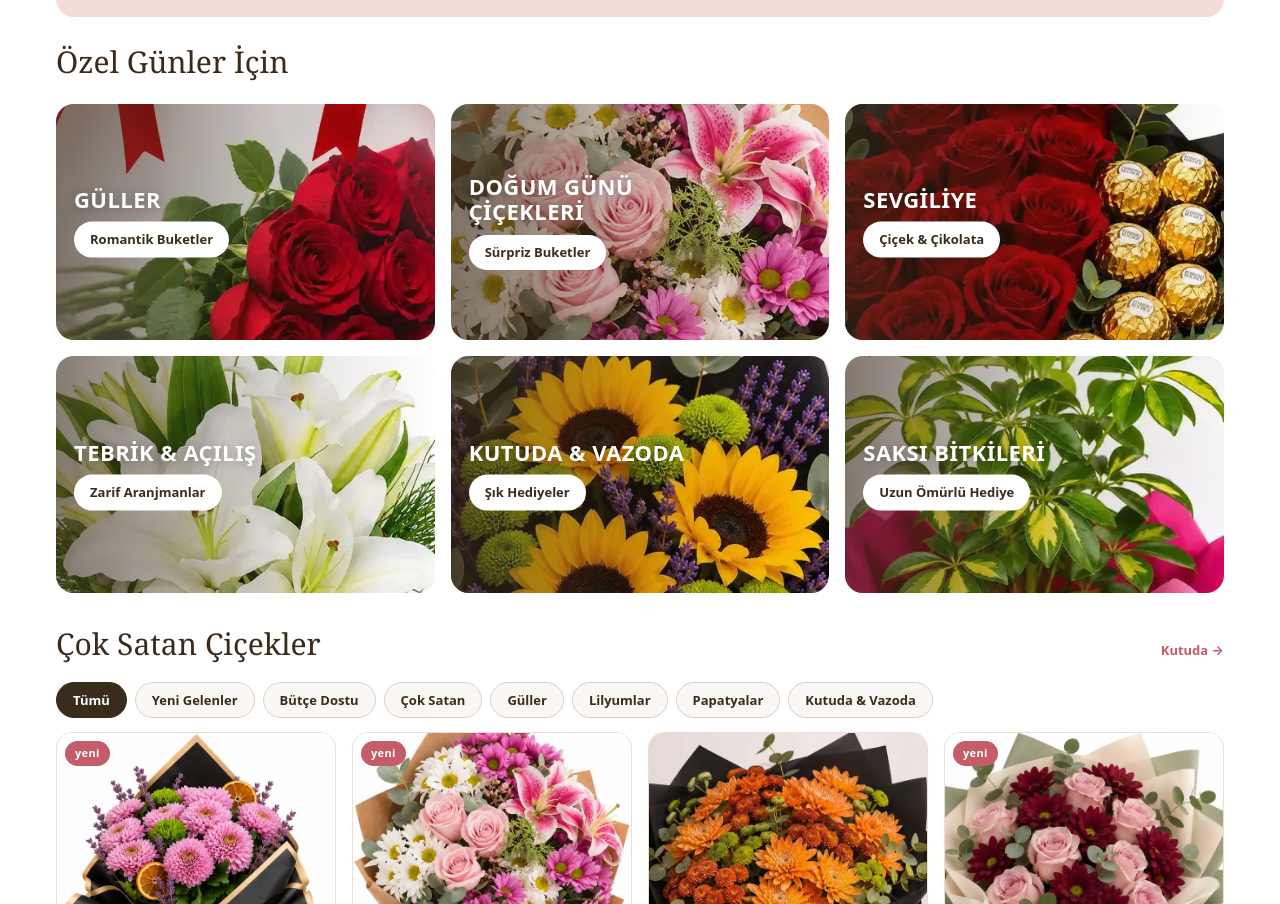
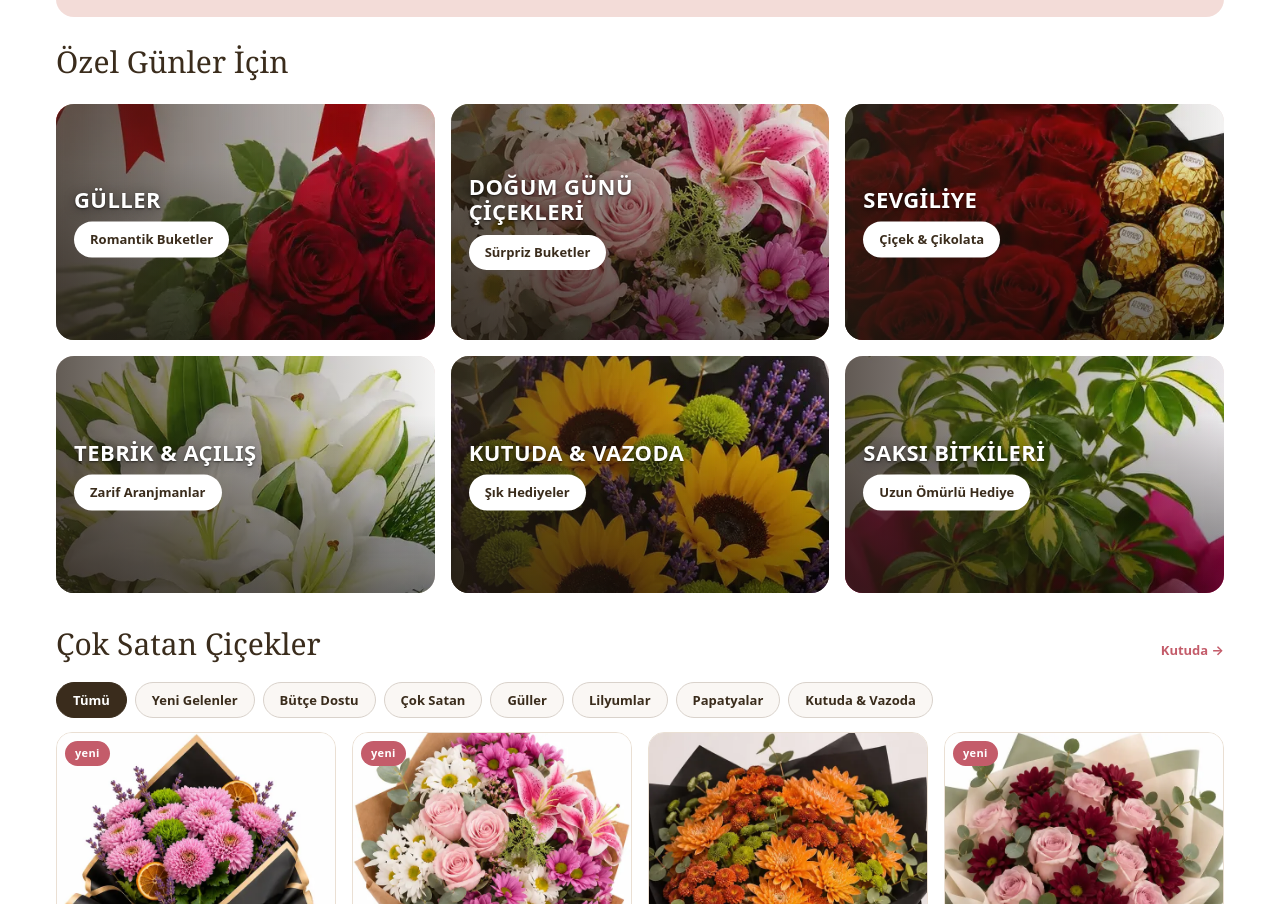
Before and after one commit to veinpsycoo/lidya-flowers-ornek, a plain HTML site: page index.html in a window 1280 px wide. Shown: the part 986-1890 px from the top of the page. Drawn offline with Linux system fonts and the light colour scheme.

Commit message:
Kategori kartları: daha koyu degrade, okunur başlık

```diff
--- a/index.html
+++ b/index.html
@@ -116,9 +116,9 @@ footer a:hover{color:#fff}
 .bk{position:relative;display:block;border-radius:18px;overflow:hidden;aspect-ratio:2.2/1;background:var(--pink)}
 .bk img{width:100%;height:100%;object-fit:cover;transition:transform .4s}
 .bk:hover img{transform:scale(1.04)}
-.bk::after{content:"";position:absolute;inset:0;background:linear-gradient(90deg,rgba(58,44,28,.62),rgba(58,44,28,.12) 62%,transparent)}
+.bk::after{content:"";position:absolute;inset:0;background:linear-gradient(90deg,rgba(40,30,20,.72),rgba(40,30,20,.3) 60%,rgba(40,30,20,.05)),linear-gradient(transparent 25%,rgba(0,0,0,.55))}
 .bk div{position:absolute;left:18px;top:50%;transform:translateY(-50%);z-index:1;max-width:62%}
-.bk h3{margin:0 0 10px;color:#fff;font:800 clamp(17px,4.8vw,22px)/1.15 system-ui,sans-serif;letter-spacing:.02em;text-transform:uppercase;text-shadow:0 1px 8px rgba(0,0,0,.25)}
+.bk h3{margin:0 0 10px;color:#fff;font:800 clamp(17px,4.8vw,22px)/1.15 system-ui,sans-serif;letter-spacing:.02em;text-transform:uppercase;text-shadow:0 1px 2px rgba(0,0,0,.55),0 2px 12px rgba(0,0,0,.45)}
 .bk span{display:inline-block;background:#fff;color:var(--ink);font-weight:700;font-size:13px;padding:8px 16px;border-radius:999px}
 .bk:hover span{background:var(--rose);color:#fff}
 @media(min-width:720px){.buyuk{grid-template-columns:repeat(2,1fr);gap:16px}}
```
